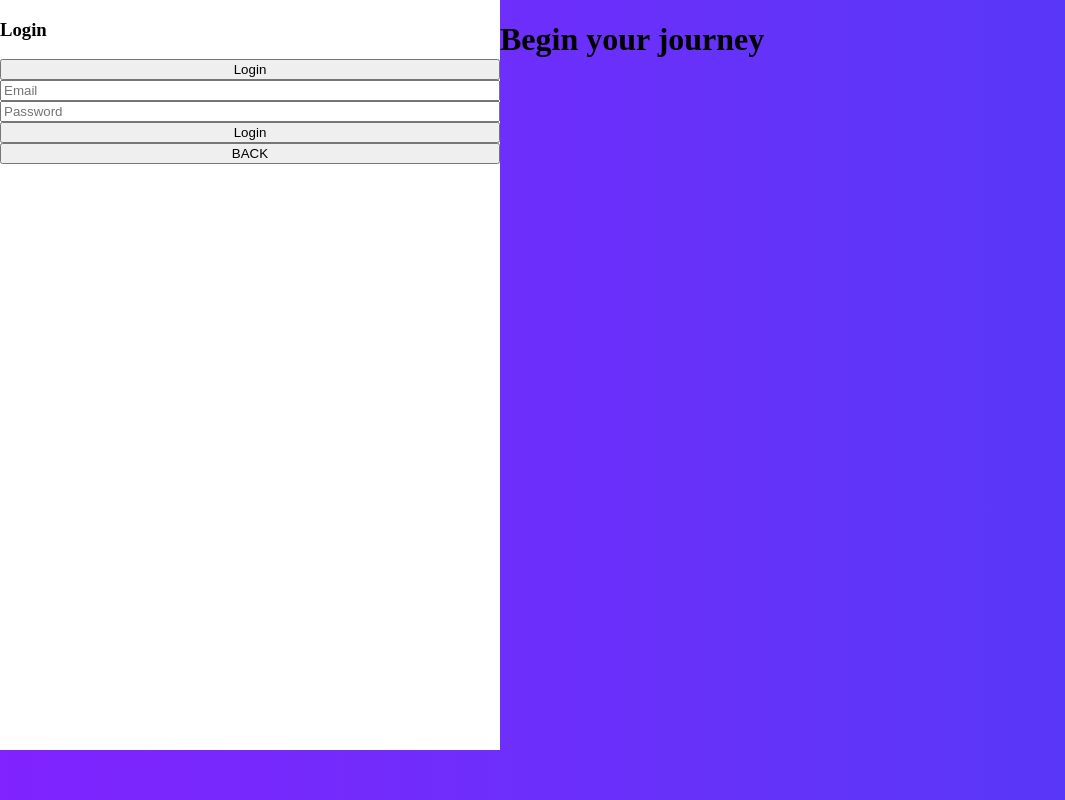
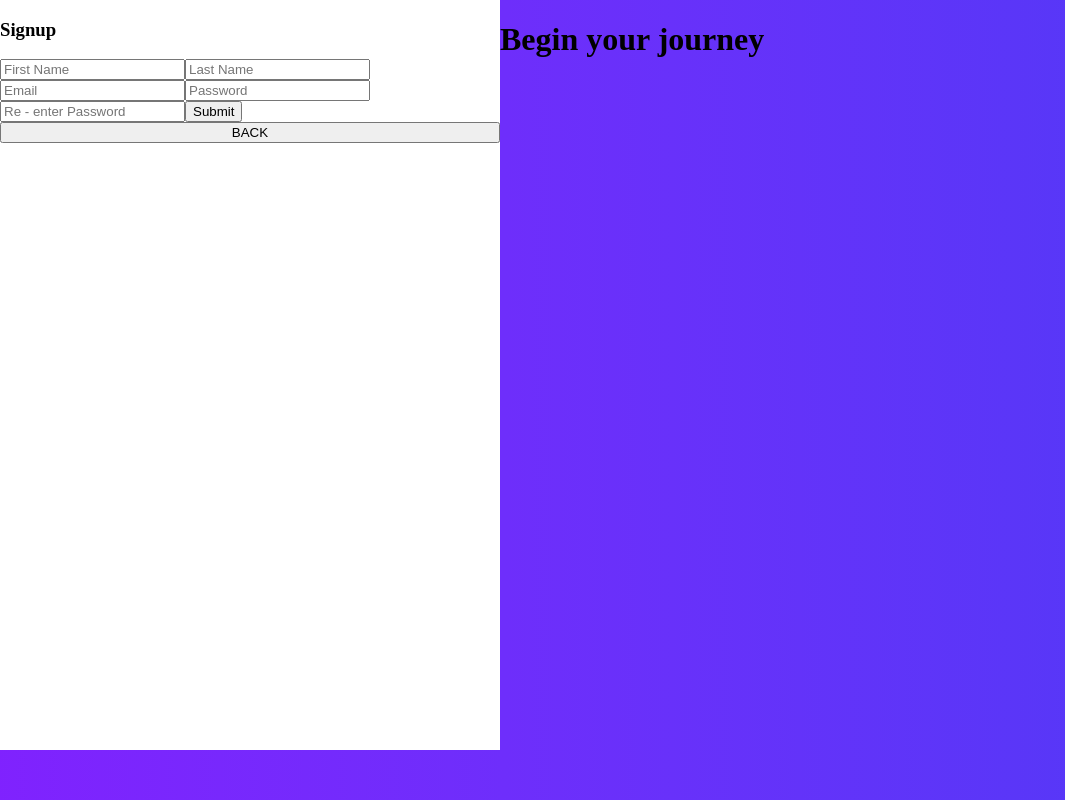
Before and after one commit to SamiBenAmara/coding-site, a React (Vite) app in the folder client/: page /login-signup in a window 1280 px wide. Shown: the whole page, without its empty margins (0-1065 px from the left). Built offline with nearby package versions, Linux system fonts and the light colour scheme.

Commit message:
Added frontend signup api

```diff
--- a/client/src/App.tsx
+++ b/client/src/App.tsx
@@ -13,6 +13,10 @@ const router = createBrowserRouter([
     path: '/login-signup',
     element: <LoginSignupPage />,
   },
+  {
+    path: '/home',
+    element: <></>
+  }
 
 ]);
 
--- /dev/null
+++ b/client/src/api/api.tsx
@@ -0,0 +1,23 @@
+import type { User } from "../models/models";
+
+export const signup = async (user: User): Promise<void> => {
+
+    try {
+
+        await fetch('http://localhost:8080/user/signup', {
+            method: 'POST',
+            headers: {
+                "Content-Type": "application/json",
+            },
+            body: JSON.stringify(user)
+        }).then(response => {
+            if (!response.ok) {
+                throw new Error("USER COULD NOT BE CREATED");
+            }
+        });
+
+    } catch (error) {
+        console.log(error);
+    }
+
+}
--- a/client/src/components/LoginSignupPage/LoginSignupPage.tsx
+++ b/client/src/components/LoginSignupPage/LoginSignupPage.tsx
@@ -1,18 +1,39 @@
 import React, { useState } from 'react';
 import styles from './LoginSignupPage.module.css';
 import { useNavigate } from 'react-router-dom';
+import { type SignupForm, type User } from '../../models/models';
+import { signup } from '../../api/api';
 
 const LoginSignupPage: React.FC = () => {
 
-    const [loginSignup, setLoginSignup] = useState<boolean>(true);
+    const [formData, setFormData] = useState<SignupForm>({ firstName: "", lastName: "", email: "", password: "" });
 
     const navigate = useNavigate();
 
-    const login = (): void => {
+    const handleChange = (e: React.FormEvent<HTMLInputElement>): void => {
+        setFormData({ ...formData, [e.currentTarget.name]: e.currentTarget.value })
+    }
 
-    };
+    const handleSignupSubmit = async (e: React.FormEvent<HTMLFormElement>) => {
 
-    const signup = (): void => {
+        e.preventDefault();
+
+        try {
+
+            const user: User = {
+                firstName: formData.firstName,
+                lastName: formData.lastName,
+                email: formData.email,
+                password: formData.password,
+            }
+
+            await signup(user);
+
+            navigate('/home');
+
+        } catch (error) {
+            console.log(error);
+        }
 
     }
 
@@ -20,24 +41,19 @@ const LoginSignupPage: React.FC = () => {
         <div className={styles.mainContainer}>
             <div className={styles.bodyContainer}>
                 <div className={styles.loginSignupContainer}>
-                    <h3>{loginSignup ? "Login" : "Signup"}</h3>
-                    <button onClick={() => setLoginSignup(!loginSignup)}>{loginSignup ? "Login" : "Signup"}</button>
-                    {
-                        !loginSignup ? (
-                            <>
-                                <input type="text" name="firstname" placeholder="First Name"></input>
-                                <input type="text" name="lastname" placeholder="Last Name"></input>
-                            </>
-                        ) : null
-                    }
-                    <input type="email" name="email" placeholder="Email"></input>
-                    <input type="password" name="password" placeholder="Password"></input>
-                    {
-                        !loginSignup ? (
-                            <input type="password" name="reenterpassword" placeholder="Re - enter Password"></input>
-                        ) : null
-                    }
-                    <button onClick={() => loginSignup ? login() : signup()}>{loginSignup ? "Login" : "Signup"}</button>
+
+                    <h3>Signup</h3>
+                    <form onSubmit={handleSignupSubmit}>
+
+                        <input type="text" name="firstName" placeholder="First Name" onChange={handleChange}></input>
+                        <input type="text" name="lastName" placeholder="Last Name" onChange={handleChange}></input>
+
+                        <input type="email" name="email" placeholder="Email" onChange={handleChange}></input>
+                        <input type="password" name="password" placeholder="Password" onChange={handleChange}></input>
+                        <input type="password" name="reenterpassword" placeholder="Re - enter Password" onChange={handleChange}></input>
+
+                        <button type='submit'>Submit</button>
+                    </form>
                     <button onClick={() => navigate('/')}>BACK</button>
                 </div>
                 <div className={styles.headerTextContainer}>
--- /dev/null
+++ b/client/src/models/models.tsx
@@ -0,0 +1,19 @@
+export interface User {
+    firstName: string,
+    lastName: string,
+    email: string,
+    password: string
+}
+
+export interface SignupForm {
+    firstName: string,
+    lastName: string,
+    email: string,
+    password: string,
+}
+
+export interface SignupResponse {
+    firstName: string,
+    lastName: string,
+    email: string
+}
```
Also changed, not shown: 1 other file (tests, documents, lock files or other folders).
